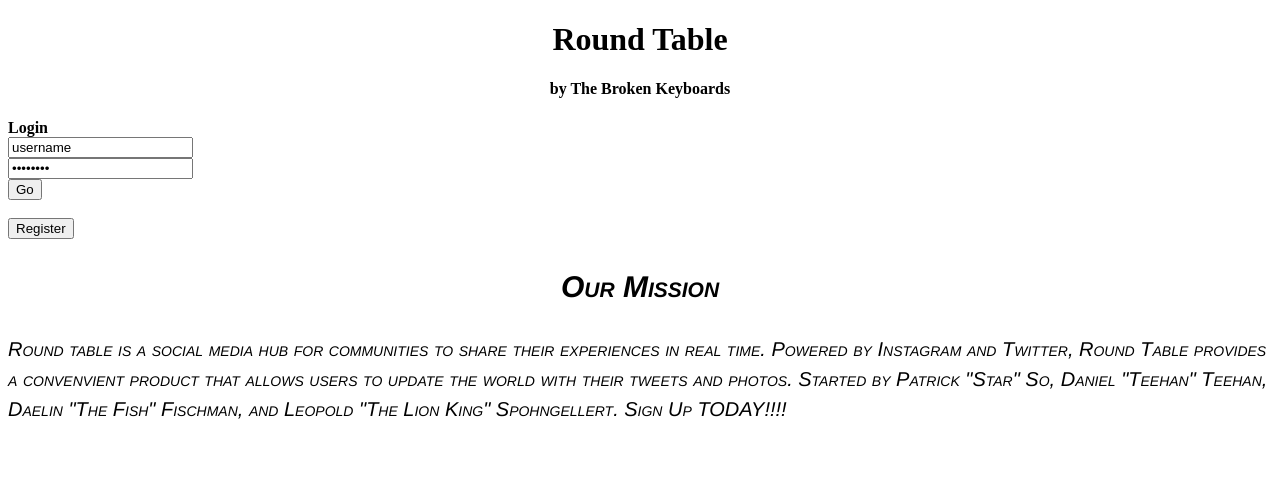
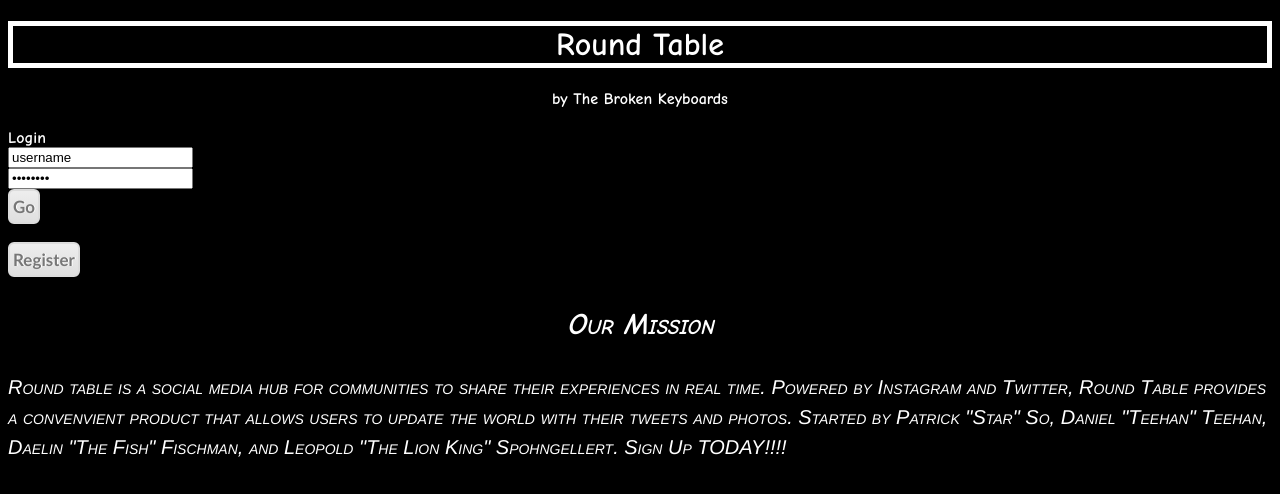
Before and after one commit to dfischman1/instatweet-hub, a plain HTML site: page Twython/templates/homepage.html in a window 1280 px wide. Drawn offline with Linux system fonts and the light colour scheme.

Commit message:
styling
styles

```diff
--- a/Twython/templates/homepage.html
+++ b/Twython/templates/homepage.html
@@ -2,18 +2,12 @@
 <html>
 <head>
 <title> Home </title>
-<style>
-h1 { text-align: center;}
-h2 { text-align: center;}
-h4 { text-align:center;}
-#statement {font: italic small-caps 20px/1.5 Helvetica, Arial, sans-serif;
-text-align: float;}
-</style>
+<link href="stylestuff.css" rel="stylesheet" type="text/css">
 <script>
 </script>
 </head>
 <body>
-
+<div id="black">
 <form action="POST">
 <h1>
 Round Table
@@ -27,10 +21,10 @@ Login </b>
 <br>
 <input type="text" id="username" value="username"></input> <br>
 <input type="password" id="password" value="password"></input> <br>
-<input type="submit" id="login" value="Go"></input>
-</div>
+<input type="submit" id="login" value="Go" class="buttons"></input>
+</div></div>
 <br>
-<button type = "button" value = "register" name = "register">Register</button>
+<button type = "button" value = "register" class="buttons" name = "register">Register</button>
 
 <div id="statement">
 
--- /dev/null
+++ b/Twython/templates/stylestuff.css
@@ -0,0 +1,43 @@
+body {background-color: black;
+	color: white;
+	font-family: Comic Sans MS;}
+
+h1   {border: thick solid white;
+	background-color: black;
+	font-family: Comic Sans MS;}
+h1 { text-align: center;}
+h2 { text-align: center;
+	font-family: Comic Sans MS;}
+h4 { text-align:center;}
+#statement {font: italic small-caps 20px/1.5 Helvetica, Comic Sans MS, sans-serif;
+text-align: float;}
+
+.buttons {
+	-moz-box-shadow:inset 0px 0px 0px 0px #ffffff;
+	-webkit-box-shadow:inset 0px 0px 0px 0px #ffffff;
+	box-shadow:inset 0px 0px 0px 0px #ffffff;
+	background:-webkit-gradient( linear, left top, left bottom, color-stop(0.05, #ededed), color-stop(1, #dfdfdf) );
+	background:-moz-linear-gradient( center top, #ededed 5%, #dfdfdf 100% );
+	filter:progid:DXImageTransform.Microsoft.gradient(startColorstr='#ededed', endColorstr='#dfdfdf');
+	background-color:#ededed;
+	-moz-border-radius:6px;
+	-webkit-border-radius:6px;
+	border-radius:6px;
+	border:2px solid #dcdcdc;
+	display:inline-block;
+	color:#777777;
+	font-family:Trebuchet MS;
+	font-size:17px;
+	font-weight:bold;
+	padding:5px 3px;
+	text-decoration:none;
+	text-shadow:1px 0px 0px #ffffff;
+}.buttons:hover {
+	background:-webkit-gradient( linear, left top, left bottom, color-stop(0.05, #dfdfdf), color-stop(1, #ededed) );
+	background:-moz-linear-gradient( center top, #dfdfdf 5%, #ededed 100% );
+	filter:progid:DXImageTransform.Microsoft.gradient(startColorstr='#dfdfdf', endColorstr='#ededed');
+	background-color:#dfdfdf;
+}.buttons:active {
+	position:relative;
+	top:1px;
+}
```
